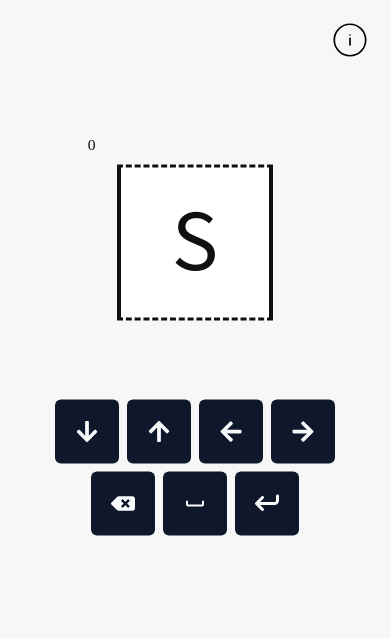
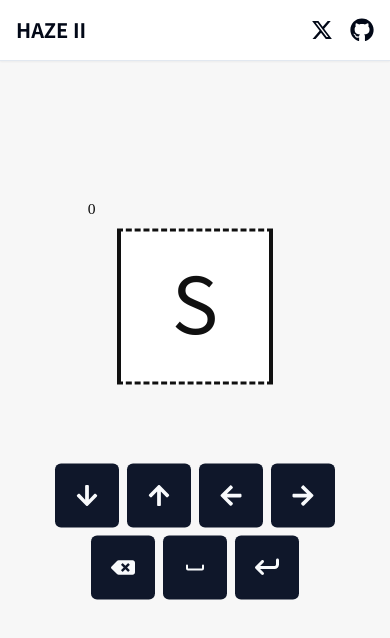
Before and after one commit to kaiiy/haze-ii, a React (Vite) app: page /#/2 in a window 390 px wide. Shown: the top 638 px of the page. Built offline with nearby package versions, Linux system fonts and the light colour scheme; a web font is replaced by a local one.

Commit message:
feat: add design for mobile devices

```diff
--- a/src/App.tsx
+++ b/src/App.tsx
@@ -57,6 +57,8 @@ const App = () => {
   }, []);
 
   return (
+
+<main className="pt-16 md:pt-0">
       <Routes>
         <Route
           path="/"
@@ -95,6 +97,7 @@ const App = () => {
           element={<Check1 containerWidth={containerWidth} baseSize={baseSize} />}
         />
       </Routes>
+    </main>
   );
 };
 
--- a/src/components/InfoDialog.tsx
+++ /dev/null
@@ -1,66 +0,0 @@
-import { CiCircleInfo } from "react-icons/ci";
-import { useEffect, useState } from "react";
-import { IoMdClose } from "react-icons/io";
-import keyImg from "@/assets/key.webp";
-import { MdOutlineKeyboardDoubleArrowRight } from "react-icons/md";
-
-const InfoDialog = () => {
-    const [isOpen, setIsOpen] = useState(false);
-
-    const isDark = false
-    const iconColor = isDark ? "white" : "black";
-
-    const closeDialog = () => {
-        setIsOpen(false);
-    };
-
-    const toggleDialog = () => {
-        setIsOpen(!isOpen);
-    };
-
-    useEffect(() => {
-        const img = new Image();
-        img.src = keyImg;
-    }, []);
-
-    return (
-        <div>
-            <button
-                onClick={toggleDialog}
-                className={`fixed right-4 top-4 rounded-full p-1 ${isDark ? "hover:bg-black" : "hover:bg-white"
-                    }`}
-            >
-                <CiCircleInfo className="w-10 h-10" color={iconColor} />
-            </button>
-
-            <img src={keyImg} alt="preload" style={{ display: "none" }} />
-
-            {isOpen && (
-                <div className="bg-white top-1/2 left-1/2 transform -translate-x-1/2 -translate-y-1/2 fixed shadow-lg rounded-lg z-50 w-[90vw] sm:w-[80vw] md:w-[70vw] lg:w-[60vw] xl:w-[50vw] ">
-                    <div>
-                        <button
-                            onClick={closeDialog}
-                            className="absolute right-8 top-8"
-                        >
-                            <IoMdClose className="w-10 h-10" />
-                        </button>
-                    </div>
-                    <div className="flex items-center pl-8 pt-8">
-                        <MdOutlineKeyboardDoubleArrowRight
-                            size={45}
-                            className="inline-block align-middle"
-                        />
-                        <span className="text-3xl ml-2">操作ガイド</span>
-                    </div>
-                    <div>
-                        <div className="flex justify-center items-center w-full h-full px-8 py-20 sm:px-16 sm:py-20 md:px-16 md:py-24 xl:px-24 xl:py-36">
-                            <img src={keyImg} loading="eager" />
-                        </div>
-                    </div>
-                </div>
-            )}
-        </div>
-    );
-};
-
-export default InfoDialog;
--- a/src/components/Nav.tsx
+++ b/src/components/Nav.tsx
@@ -12,7 +12,49 @@ interface NavProps {
 const Nav = ({ text, showClickMe, shareText }: NavProps) => {
   const twitterText = shareText || "謎解きゲーム『HAZE II』";
   return (
-    <div className="fixed left-0 top-1/2 transform -translate-y-1/2 bg-white backdrop-blur-md shadow-sm rounded-r-lg p-4 h-1/2 max-h-screen border-r overflow-hidden font-notoSans z-50 hidden md:block lg:block">
+    <>
+      {/* Mobile Header */}
+      <div className="fixed top-0 left-0 right-0 bg-white backdrop-blur-md shadow-sm p-4 px-4 border-b font-notoSans z-50 md:hidden">
+        <div className="flex justify-between items-center">
+          <Link tabIndex={-1} to="/">
+            <span className="text-xl font-bold">HAZE II</span>
+          </Link>
+          <div className="flex gap-4 items-center">
+            <a
+              id="share-on-x-mobile"
+              href={`https://x.com/intent/post?url=${
+                encodeURIComponent("https://haze-ii.kaiix.dev/")
+              }&text=${encodeURIComponent(twitterText)}&hashtags=${
+                encodeURIComponent("ヘイズHAZE2")
+              }`}
+              target="_blank"
+              rel="noreferrer"
+              tabIndex={-1}
+              className="flex items-center justify-center"
+              data-tooltip-id={showClickMe ? "my-tooltip-clear" : "my-tooltip"}
+              data-tooltip-content={showClickMe ? "Click Me" : "Share on X"}
+              data-tooltip-place="bottom"
+            >
+              <RiTwitterXFill className="w-6 h-6" />
+            </a>
+            <a
+              href="https://github.com/kaiiy/haze-ii"
+              target="_blank"
+              rel="noreferrer"
+              tabIndex={-1}
+              className="flex items-center justify-center"
+              data-tooltip-id="my-tooltip"
+              data-tooltip-content="View Repository"
+              data-tooltip-place="bottom"
+            >
+              <FaGithub className="w-6 h-6" />
+            </a>
+          </div>
+        </div>
+      </div>
+
+      {/* Desktop Sidebar */}
+      <div className="fixed left-0 top-1/2 transform -translate-y-1/2 bg-white backdrop-blur-md shadow-sm rounded-r-lg p-4 h-1/2 max-h-screen border-r overflow-hidden font-notoSans z-50 hidden md:block">
         <div className="flex flex-col justify-between h-full">
           <div className="flex flex-col gap-4">
             <Link tabIndex={-1} to="/">
@@ -41,7 +83,6 @@ const Nav = ({ text, showClickMe, shareText }: NavProps) => {
             >
               <RiTwitterXFill className="w-7 h-7" />
             </a>
-
             <a
               href="https://github.com/kaiiy/haze-ii"
               target="_blank"
@@ -73,6 +114,7 @@ const Nav = ({ text, showClickMe, shareText }: NavProps) => {
           </span>
         </div>
       </div>
+    </>
   );
 };
 
--- a/src/components/SceneArrows.tsx
+++ b/src/components/SceneArrows.tsx
@@ -10,11 +10,12 @@ import {
 } from "react-icons/fa";
 
 const inputCharToSymbol = (
+    isMdOrBelow: boolean,
     char: InputChar,
     baseSize: number,
     isDark: boolean,
 ): React.JSX.Element => {
-    const size = baseSize * 1.2;
+    const size = baseSize * 1.2 * (isMdOrBelow ? 2 : 1);
     const color = isDark ? COLOR.LIME : COLOR.CHARCOAL;
     if (char === "ArrowRight") {
         return <FaArrowRight size={size} color={color} />;
@@ -29,6 +30,7 @@ const inputCharToSymbol = (
 };
 
 interface ArrowsProps {
+    isMdOrBelow: boolean;
     baseSize: number;
     isDark: boolean;
     inputChars: InputChar[];
@@ -38,8 +40,15 @@ interface ArrowsProps {
 }
 
 const Arrows = (
-    { baseSize, inputChars, isDark, showClear, isBoardFocused, fontSize }:
-        ArrowsProps,
+    {
+        isMdOrBelow,
+        baseSize,
+        inputChars,
+        isDark,
+        showClear,
+        isBoardFocused,
+        fontSize,
+    }: ArrowsProps,
 ) => {
     return (
         <div
@@ -54,7 +63,12 @@ const Arrows = (
             <span className="flex">
                 {inputChars.map((inputChar, index) => (
                     <span key={index}>
-                        {inputCharToSymbol(inputChar, baseSize, isDark)}
+                        {inputCharToSymbol(
+                            isMdOrBelow,
+                            inputChar,
+                            baseSize,
+                            isDark,
+                        )}
                     </span>
                 ))}
             </span>
--- a/src/components/SceneBase.tsx
+++ b/src/components/SceneBase.tsx
@@ -31,26 +31,7 @@ import {
 } from "react-icons/fa";
 import { FaArrowTurnDown } from "react-icons/fa6";
 import { TbSpace } from "react-icons/tb";
-
-const useIsMdOrBelow = () => {
-  const [isMdOrBelow, setIsMdOrBelow] = useState<boolean>(() => {
-    if (typeof window === "undefined") return false;
-    return window.matchMedia("(max-width: 768px)").matches;
-  });
-
-  useEffect(() => {
-    if (typeof window === "undefined") return;
-    const mq = window.matchMedia("(max-width: 768px)");
-    const handler = (e: MediaQueryListEvent) => setIsMdOrBelow(e.matches);
-    // modern browsers
-    if (mq.addEventListener) {
-      mq.addEventListener("change", handler);
-      return () => mq.removeEventListener("change", handler);
-    }
-  }, []);
-
-  return isMdOrBelow;
-};
+import { useIsMdOrBelow } from "@/lib/window";
 
 interface SceneBaseProps {
   baseSize: number;
@@ -142,7 +123,10 @@ const SceneBase = (
       if (isCorrect) {
         setIsClear(true);
         vStorage.overwriteChecked(id, true);
-        vStorage.updateCurrentSceneToNext(id);
+
+        const loaded = vStorage.load();
+        const prevId = loaded.currentScene;
+        vStorage.updateCurrentSceneToNext(prevId, id);
       }
     }
   };
@@ -268,6 +252,7 @@ const SceneBase = (
           </div>
 
           <Arrows
+            isMdOrBelow={isMdOrBelow}
             baseSize={baseSize}
             isDark={isDark}
             inputChars={inputChars}
--- a/src/components/SceneContainer.tsx
+++ b/src/components/SceneContainer.tsx
@@ -1,7 +1,6 @@
 import Container from "@/components/SceneBaseContainer";
 import Nav from "@/components/Nav";
 import NavTooltip from "@/components/NavTooltip";
-import InfoDialog from "./InfoDialog";
 
 type CanvasProps = {
   children: React.ReactNode;
@@ -32,7 +31,6 @@ const SceneContainer = (
           {children}
         </div>
         <Nav text={navText} />
-        <InfoDialog />
       </Canvas>
     </Container>
   );
--- a/src/components/homeContent.tsx
+++ b/src/components/homeContent.tsx
@@ -8,7 +8,7 @@ interface TitleProps {
 
 const Title = ({ isDark = false, allClear }: TitleProps) => (
   <div
-    className={`w-full text-center  font-sawarabi ${
+    className={`w-full text-center font-sawarabi ${
       !isDark ? "text-black" : "text-white"
     }`}
     style={{
@@ -34,7 +34,7 @@ interface InfoProps {
   isDark?: boolean;
 }
 
-const Info = ({ title, content, isDark = false}: InfoProps) => (
+const Info = ({ title, content, isDark = false }: InfoProps) => (
   <div
     className={`mb-6 font-notoSerif ${!isDark ? "text-charcoal" : "text-lime"}`}
   >
--- a/src/lib/storage.ts
+++ b/src/lib/storage.ts
@@ -1,5 +1,5 @@
 import * as v from "valibot";
-import { SceneId, SCENE_IDS } from "@/lib/scene";
+import { SCENE_IDS, SceneId } from "@/lib/scene";
 
 const sceneSchema = v.object({
     id: v.picklist(SCENE_IDS),
@@ -87,7 +87,10 @@ const overwriteChecked = (id: SceneId, checked: boolean): void => {
     overwrite({ sceneStates });
 };
 
-const updateCurrentSceneToNext = (currentId: SceneId): void => {
+const updateCurrentSceneToNext = (
+    previousId: SceneId,
+    currentId: SceneId,
+): void => {
     const index = SCENE_IDS.indexOf(currentId);
     if (index === -1) {
         throw new Error(`The scene ID ${currentId} is not found in SCENE_IDS`);
@@ -95,7 +98,10 @@ const updateCurrentSceneToNext = (currentId: SceneId): void => {
     if (index === SCENE_IDS.length - 1) {
         return;
     }
-    overwrite({ currentScene: SCENE_IDS[index + 1] });
+    const nextId = SCENE_IDS[index + 1];
+    if (nextId > previousId) {
+        overwrite({ currentScene: SCENE_IDS[index + 1] });
+    }
 };
 
 const vStorage = {
@@ -103,7 +109,7 @@ const vStorage = {
     save,
     overwrite,
     overwriteChecked,
-    updateCurrentSceneToNext
+    updateCurrentSceneToNext,
 };
 
 export type { SceneId, SceneStates, Storage as VStorage };
--- a/src/lib/window.ts
+++ b/src/lib/window.ts
@@ -1,3 +1,5 @@
+import { useEffect, useState } from "react";
+
 type WindowSize = {
   width: number;
   height: number;
@@ -8,5 +10,25 @@ const subscribeWindowSizeChange = (callback: () => void) => {
   return () => window.removeEventListener("resize", callback);
 };
 
+const useIsMdOrBelow = () => {
+  const [isMdOrBelow, setIsMdOrBelow] = useState<boolean>(() => {
+    if (typeof window === "undefined") return false;
+    return window.matchMedia("(max-width: 768px)").matches;
+  });
+
+  useEffect(() => {
+    if (typeof window === "undefined") return;
+    const mq = window.matchMedia("(max-width: 768px)");
+    const handler = (e: MediaQueryListEvent) => setIsMdOrBelow(e.matches);
+    // modern browsers
+    if (mq.addEventListener) {
+      mq.addEventListener("change", handler);
+      return () => mq.removeEventListener("change", handler);
+    }
+  }, []);
+
+  return isMdOrBelow;
+};
+
 export type { WindowSize };
-export { subscribeWindowSizeChange };
+export { subscribeWindowSizeChange, useIsMdOrBelow };
```
Lines whose indentation alone changed are shown as unchanged.
